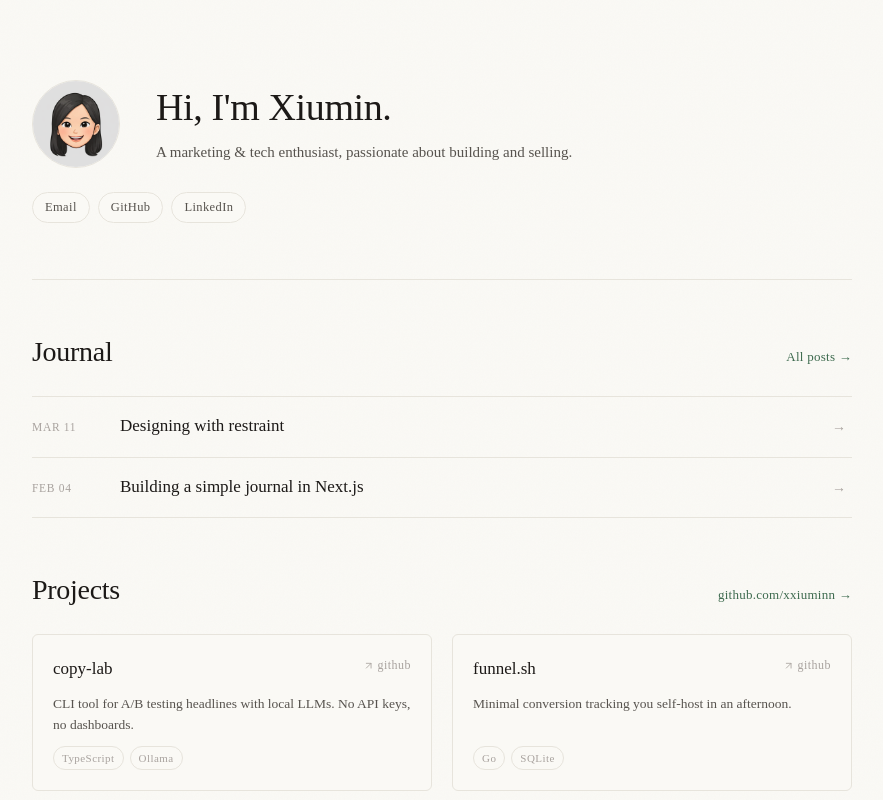
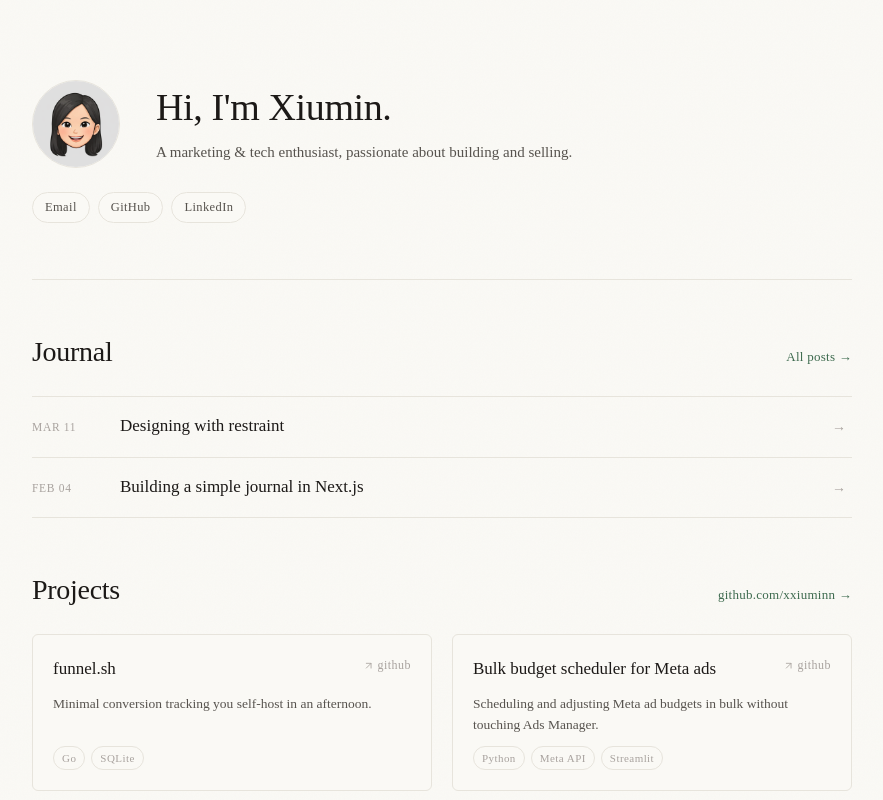
Before and after one commit to xxiuminn/portfolio-v3, a Next.js app: page / in a window 1280 px wide. Shown: the top 800 px of the page, without its empty margins (198-1081 px from the left). Built offline with nearby package versions, Linux system fonts and the light colour scheme.

Commit message:
add new writeups

```diff
--- a/app/page.tsx
+++ b/app/page.tsx
@@ -1,6 +1,6 @@
 import Link from "next/link";
 import { getAllPosts } from "@/lib/posts";
-import { projects } from "@/lib/projects";
+import { getAllProjects } from "@/lib/projects";
 import { ExternalLinkIcon } from "@/components/external-link-icon";
 import { ScrollReveal } from "@/components/scroll-reveal";
 
@@ -13,6 +13,7 @@ function formatBlogDate(dateStr: string) {
 
 export default async function HomePage() {
   const posts = await getAllPosts();
+  const projects = await getAllProjects();
 
   return (
     <div className="container">
--- /dev/null
+++ b/content/projects/funnel-sh.md
@@ -0,0 +1,27 @@
+---
+name: funnel.sh
+description: Minimal conversion tracking you self-host in an afternoon.
+tags: ["Go", "SQLite"]
+github: https://github.com
+year: "2025"
+---
+
+Most analytics tools are either too heavy (GA4, Segment) or too opaque about what they actually collect. I wanted something I could read top to bottom in an hour and trust completely.
+
+## What it does
+
+funnel.sh is a single binary that tracks conversion events — page views, signups, purchases — and stores them in SQLite on your own server. No third-party scripts, no cookies by default, no data leaving your infrastructure.
+
+You drop in one script tag and query your own database for everything else.
+
+## Design decisions
+
+**SQLite over Postgres** — for the traffic volumes most indie projects see, SQLite is more than enough. It also makes the setup trivial: no separate database process to manage.
+
+**Single binary** — the Go build compiles everything into one file. Deployment is `scp` and `systemctl enable`. No Docker, no dependencies.
+
+**No dashboards** — funnel.sh deliberately doesn't ship a UI. Query the database directly, or pipe the output into whatever visualization tool you already use.
+
+## What I'd change
+
+If I were to extend it, I'd add a lightweight webhook system so you can trigger actions (Slack notifications, email alerts) when conversion thresholds are hit — without baking that logic into the core.
--- /dev/null
+++ b/content/projects/meta-budget-scheduler.md
@@ -0,0 +1,36 @@
+---
+name: Bulk budget scheduler for Meta ads
+description: Scheduling and adjusting Meta ad budgets in bulk without touching Ads Manager.
+tags: ["Python", "Meta API", "Streamlit"]
+# github: https://github.com
+year: "2024"
+---
+
+If you are familiar with how DTC brands work, you would know that sales days probably break or make your yearly target. Black Friday, 11.11, flash sales, and the list goes on. Brands go hard on ad spend during those windows, capitalising on last-minute shopping demand when purchase intent is at its peak..
+
+## What budget scheduler does
+
+And Meta was smart. In 2023, they introduced a feature called budget scheduler. Budget scheduler lets you pre schedule sharp, short-term budget increases, specifically for high traffic periods to encourage brands to spend more. It's different from Meta's auto rules:
+
+- Regular budget edits can trigger the learning phase reset, disrupting performance
+- Budget scheduling is designed for short-term, controlled budget spikes
+- It allows campaigns to scale spend without destabilizing performance
+
+## Why I built a bulk version of it
+
+When I joined my current DTC company back in 2024, one of the first things my predecessor told me during handover was _"You will need to set up the Budget scheduler before every sale weekend"_. Sounds simple.
+
+Except we had over 100 active campaigns.
+
+And Meta, in all their wisdom, doesn't let you bulk apply budget schedulers. You go into each campaign, one by one. Click into the settings, set your dates, set your amounts, save, and move on. Multiply that by 100 and you are looking at over an hour of pure manual, brain-numbing clicking, every single sale weekend. As this brand runs sales basically constantly, this was going to be a recurring nightmare.
+
+I did it a few times, and I told myself I was never going to do it again.
+
+So I went down the Meta API rabbit hole, read through their documentations, and built my own bulk scheduler tool in Python. It was subsequently deployed on Streamlit so that when I go on leave, my colleagues would be able to use it. With just one button click, all the campaigns are scheduled, done in minutes.
+
+![Bulk Budget Scheduler Tool](https://xiuminhow.netlify.app/public/budget-scheduler.png)
+
+## What I learnt
+
+It was my first build on the Meta API and it sets the pattern for how I work:
+if something is painful, repetitive, and manual, it can always be solved. Don't wait for your engineering team to do it for you.
--- /dev/null
+++ b/content/projects/prompt-kit.md
@@ -0,0 +1,28 @@
+---
+name: prompt-kit
+description: Reusable prompt components for React apps. Batteries included.
+tags: ["React", "TypeScript"]
+github: https://github.com
+year: "2024"
+---
+
+Building LLM-powered interfaces involves a lot of repetitive UI work: chat bubbles, streaming text, tool call displays, token counters. prompt-kit extracts those patterns into composable components so you don't rebuild them every project.
+
+## What's in the kit
+
+- **`<ChatThread />`** — renders a message history with role-based styling
+- **`<StreamingText />`** — handles character-by-character streaming with a cursor
+- **`<PromptInput />`** — a textarea that grows with content, with submit-on-enter
+- **`<ToolCallCard />`** — displays structured tool calls and their results
+
+All components are unstyled by default and accept a `className` prop, so they drop into any design system.
+
+## Why composable
+
+The early version was a monolithic `<ChatUI />` component that tried to handle everything. It was inflexible — every project had slightly different requirements and the prop API became unwieldy.
+
+Splitting into single-responsibility components made each one easier to test and easier to swap out. You can use `<StreamingText />` alone without pulling in the rest.
+
+## What's next
+
+The main gap is accessibility — focus management, ARIA live regions for streaming output, keyboard navigation. That's the area I'd invest in before recommending it for production use.
--- a/lib/projects.ts
+++ b/lib/projects.ts
@@ -1,58 +1,53 @@
-export type Project = {
-  slug: string;
+import fs from "node:fs/promises";
+import path from "node:path";
+import matter from "gray-matter";
+
+export type ProjectMeta = {
   name: string;
   description: string;
-  longDescription?: string;
   tags: string[];
   github?: string;
   liveUrl?: string;
   year: string;
-  status?: string;
 };
 
-export const projects: Project[] = [
-  {
-    slug: "copy-lab",
-    name: "copy-lab",
-    description: "CLI tool for A/B testing headlines with local LLMs. No API keys, no dashboards.",
-    longDescription: "Built to speed up landing page iteration without vendor lock-in. Runs entirely on your machine via Ollama.",
-    tags: ["TypeScript", "Ollama"],
-    github: "https://github.com",
-    year: "2025",
-    status: "Open Source"
-  },
-  {
-    slug: "funnel-sh",
-    name: "funnel.sh",
-    description: "Minimal conversion tracking you self-host in an afternoon.",
-    longDescription: "A lightweight alternative to bloated analytics platforms. SQLite-backed, single binary.",
-    tags: ["Go", "SQLite"],
-    github: "https://github.com",
-    year: "2025",
-    status: "Open Source"
-  },
-  {
-    slug: "prompt-kit",
-    name: "prompt-kit",
-    description: "Reusable prompt components for React apps. Batteries included.",
-    longDescription: "A collection of composable React components for building LLM-powered UIs quickly.",
-    tags: ["React", "TypeScript"],
-    github: "https://github.com",
-    year: "2024",
-    status: "Open Source"
-  },
-  {
-    slug: "ship-log",
-    name: "ship-log",
-    description: "Public changelog generator from git commits. One command, clean output.",
-    longDescription: "Turns your git history into a readable changelog. Supports markdown and HTML output.",
-    tags: ["Node.js"],
-    github: "https://github.com",
-    year: "2024",
-    status: "Open Source"
+export type Project = ProjectMeta & {
+  slug: string;
+  content: string;
+};
+
+const projectsDirectory = path.join(process.cwd(), "content", "projects");
+
+async function readProjectFile(fileName: string): Promise<Project> {
+  const fullPath = path.join(projectsDirectory, fileName);
+  const fileContents = await fs.readFile(fullPath, "utf8");
+  const { data, content } = matter(fileContents);
+  const slug = fileName.replace(/\.md$/, "");
+
+  return {
+    slug,
+    content,
+    name: String(data.name),
+    description: String(data.description),
+    tags: Array.isArray(data.tags) ? data.tags : [],
+    github: data.github ? String(data.github) : undefined,
+    liveUrl: data.liveUrl ? String(data.liveUrl) : undefined,
+    year: String(data.year),
+  };
+}
+
+export async function getAllProjects(): Promise<Project[]> {
+  const entries = await fs.readdir(projectsDirectory);
+  const projects = await Promise.all(
+    entries.filter((entry) => entry.endsWith(".md")).map(readProjectFile)
+  );
+  return projects.sort((a, b) => Number(b.year) - Number(a.year));
+}
+
+export async function getProjectBySlug(slug: string): Promise<Project | null> {
+  try {
+    return await readProjectFile(`${slug}.md`);
+  } catch {
+    return null;
   }
-];
-
-export function getProjectBySlug(slug: string): Project | null {
-  return projects.find((p) => p.slug === slug) ?? null;
 }
```
Also changed, not shown: app/journal/[slug]/page.tsx (+18 -12 lines), app/journal/page.tsx (+30 -6 lines), app/projects/[slug]/page.tsx (+36 -16 lines), content/projects/ship-log.md (added, +29 -0 lines), public/budget-scheduler.jpg (added).
